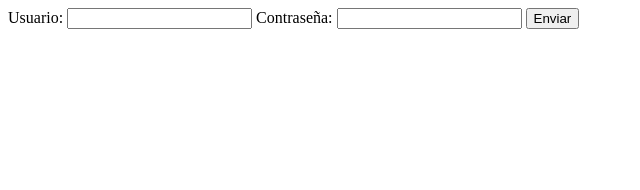
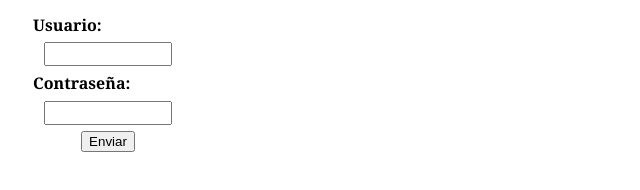
Before and after one commit to RMoreno207/gitHubTeam, a plain HTML site: page index.html in a window 1280 px wide. Shown: the whole page, without its empty margins (0-640 px from the left). Drawn offline with Linux system fonts and the light colour scheme.

Commit message:
add/styles

```diff
--- a/index.html
+++ b/index.html
@@ -10,6 +10,7 @@
 </head>
 
 <body>
+    <main>
         <form id="form1">
             <label id="userLabel" for="user">Usuario:</label>
             <input id="user" type="email">
@@ -17,6 +18,7 @@
             <input id="pass" type="password">
             <button type="submit">Enviar</button>
         </form>
+    </main>
     <script src="./script.js"></script>
 </body>
 
--- a/styles.css
+++ b/styles.css
@@ -0,0 +1,25 @@
+main {
+    width: 200px;
+    height: 150px;
+    display: flex;
+    justify-content: center;
+}
+
+form {
+    display: flex;
+    flex-flow: column wrap;
+    justify-content: space-evenly;
+    align-items: center;
+}
+
+label {
+    font-family: Cambria, Cochin, Georgia, Times, 'Times New Roman', serif;
+    font-weight: 700;
+    color: black;
+    width: 150px;
+}
+
+input {
+    width: 120px;
+    font-family:'Segoe UI', Tahoma, Geneva, Verdana, sans-serif;
+}
```
Lines whose indentation alone changed are shown as unchanged.
